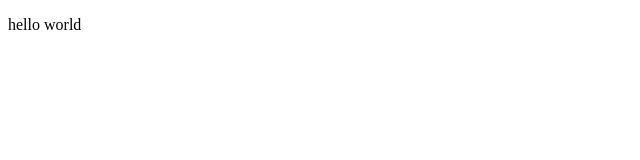
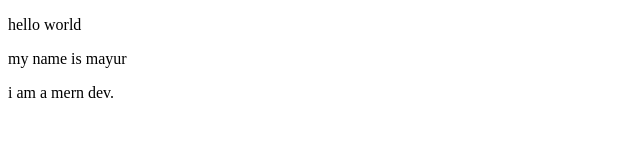
Before and after one commit to Mayur-s12/localrepo, a plain HTML site: page index.html in a window 1280 px wide. Shown: the whole page, without its empty margins (0-640 px from the left). Drawn offline with Linux system fonts and the light colour scheme.

Commit message:
new paragraph

```diff
--- a/index.html
+++ b/index.html
@@ -6,5 +6,7 @@
 
     <body>
         <p>hello world</p>
+        <p>my name is mayur</p>
+        <p>i am a mern dev.</p>
     </body>
 </html>
```
